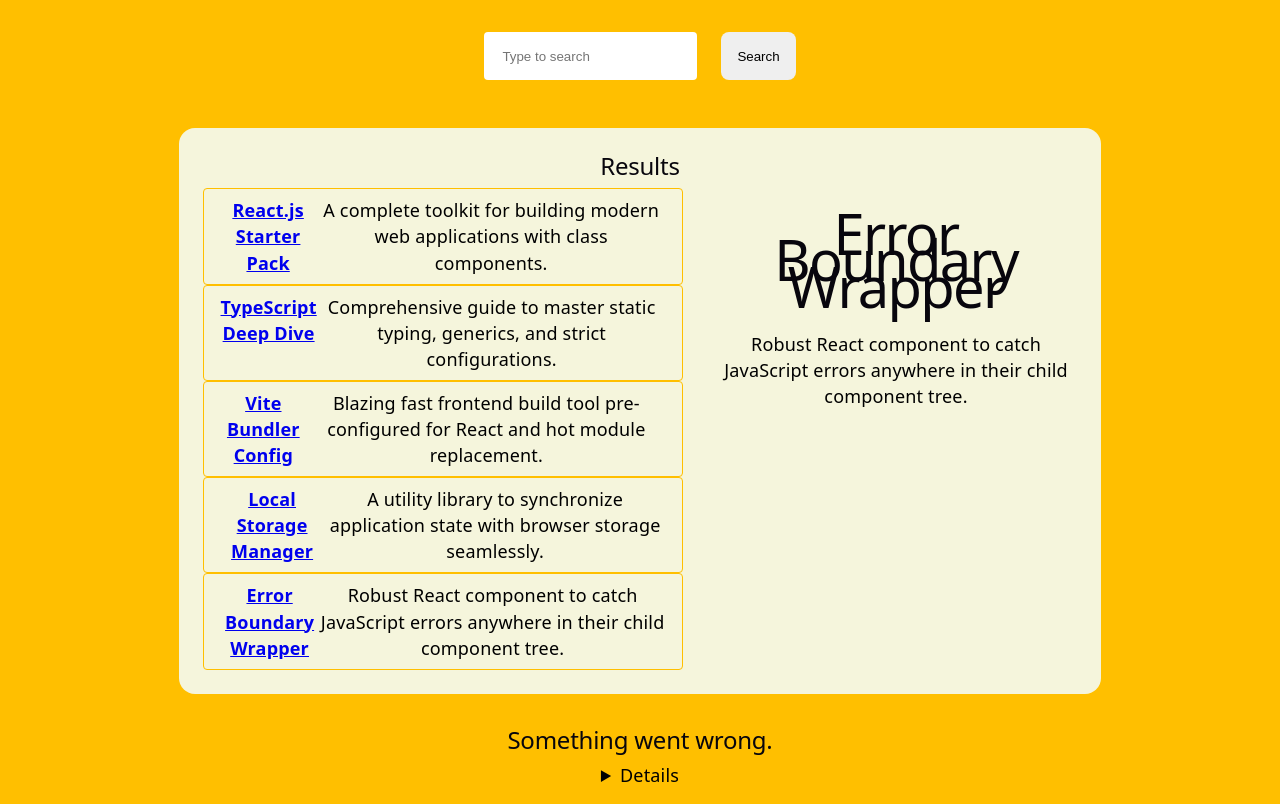
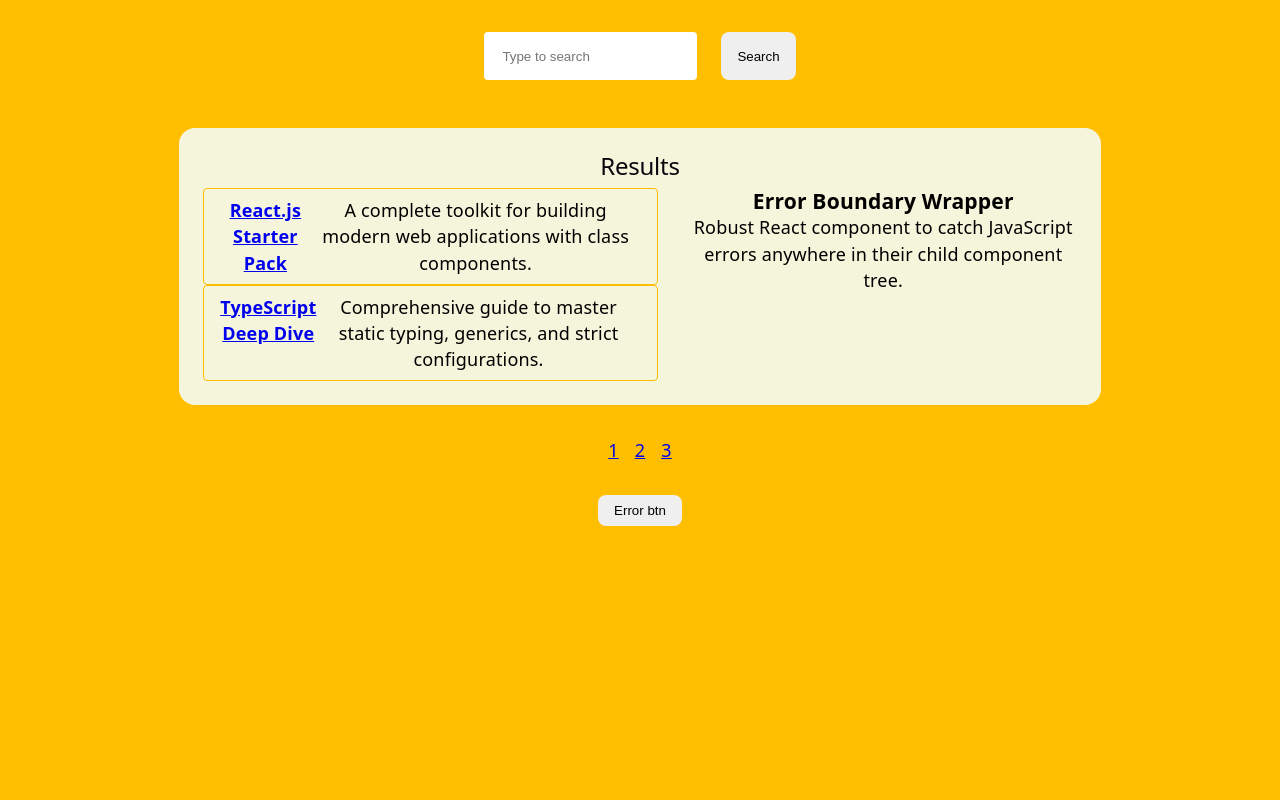
Before and after one commit to itsneedtoknow/rss-react, a React (Vite) app: page /error-boundary in a window 1280 px wide. Built offline with nearby package versions, Linux system fonts and the light colour scheme.

Commit message:
feat: add pagination

```diff
--- a/src/App.tsx
+++ b/src/App.tsx
@@ -7,17 +7,34 @@ import { SearchItems } from "./data/searchItems";
 import { type SearchItem } from "./data/searchItems";
 import { Button } from "./UI/Button";
 import { ErrorBoundary } from "./components/ErrorBoundary";
-const BuggyComponent = () => {
-  throw new Error("💥 Some kind of error.");
+import { Pagination } from "./components/Pagination";
+import { useSearchParams } from "react-router-dom";
+const BuggyComponent = ({ isbuggy }: { isbuggy: boolean }) => {
+  if (isbuggy == true) throw new Error("💥 Some kind of error.");
+  return null;
 };
 function App() {
   const [query, setQuery] = useState(localStorage.getItem("query") ?? "");
   const [filteredResults, setFilteredResults] = useState<SearchItem[]>([]);
+  const [searchParams, setSearchParams] = useSearchParams();
+  const [isBuggy, setIsBuggy] = useState(false);
+  const currentPage = Number(searchParams.get("page") ?? "1");
+  const ITEMS_PER_PAGE: number = 2;
+  const indexOfFirstPageItem = (currentPage - 1) * ITEMS_PER_PAGE;
+  const indexOfLastPageItem = indexOfFirstPageItem + ITEMS_PER_PAGE;
   const handleSubmit = (e: SubmitEvent, val: string) => {
     setQuery(val);
+    setSearchParams((prev) => {
+      prev.set("page", "1");
+      return prev;
+    });
   };
   const handleLiveInputChange = (currentValue: string) => {
     setQuery(currentValue);
+    setSearchParams((prev) => {
+      prev.set("page", "1");
+      return prev;
+    });
   };
   useEffect(() => {
     const handleFilter = (searchQuery: string) => {
@@ -30,10 +47,14 @@ function App() {
           item.description.toLowerCase().includes(searchQuery.toLowerCase())
         );
       });
+
       setFilteredResults(filtered);
     };
     handleFilter(query);
   }, [query]);
+  function handleBuggyClick() {
+    setIsBuggy(true);
+  }
   return (
     <>
       <section className="search-section search">
@@ -46,12 +67,20 @@ function App() {
             />
           </div>
         </div>
-        <SearchResults items={filteredResults} />
+        <SearchResults
+          items={filteredResults.slice(
+            indexOfFirstPageItem,
+            indexOfLastPageItem,
+          )}
+        />
+        <Pagination
+          activePage={currentPage}
+          totalPages={Math.ceil(filteredResults.length / ITEMS_PER_PAGE)}
+        />
         <ErrorBoundary>
-          <BuggyComponent />
-          <Button btnText="Error btn" />
+          <BuggyComponent isbuggy={isBuggy} />
+          <Button btnText="Error btn" onClick={handleBuggyClick} />
         </ErrorBoundary>
-        {/* <Outlet /> */}
       </section>
     </>
   );
--- /dev/null
+++ b/src/components/Pagination.tsx
@@ -0,0 +1,23 @@
+import { Link } from "react-router-dom";
+
+export function Pagination({
+  totalPages,
+  activePage,
+}: {
+  totalPages: number;
+  activePage: number;
+}) {
+  const pages = Array.from({ length: totalPages }, (_, i) => i + 1);
+
+  return (
+    <div
+      className="results__pagination"
+      style={{ display: "flex", gap: "16px" }}
+    >
+      {pages.map((item) => {
+        const isActive = item === activePage;
+        return <Link to={isActive ? `./` : `?page=${item}`}>{item}</Link>;
+      })}
+    </div>
+  );
+}
--- a/src/pages/Courses.tsx
+++ b/src/pages/Courses.tsx
@@ -15,14 +15,14 @@ export function Courses() {
   if (!currentCourse) {
     return (
       <div style={{ padding: "20px" }}>
-        <h2>Курс не найден</h2>
+        <h3>Курс не найден</h3>
         <p>К сожалению, запрашиваемый модуль еще находится в разработке.</p>
       </div>
     );
   }
   return (
     <>
-      <h1>{currentCourse.name}</h1>
+      <h3>{currentCourse.name}</h3>
       <div>{currentCourse.description}</div>
     </>
   );
```
